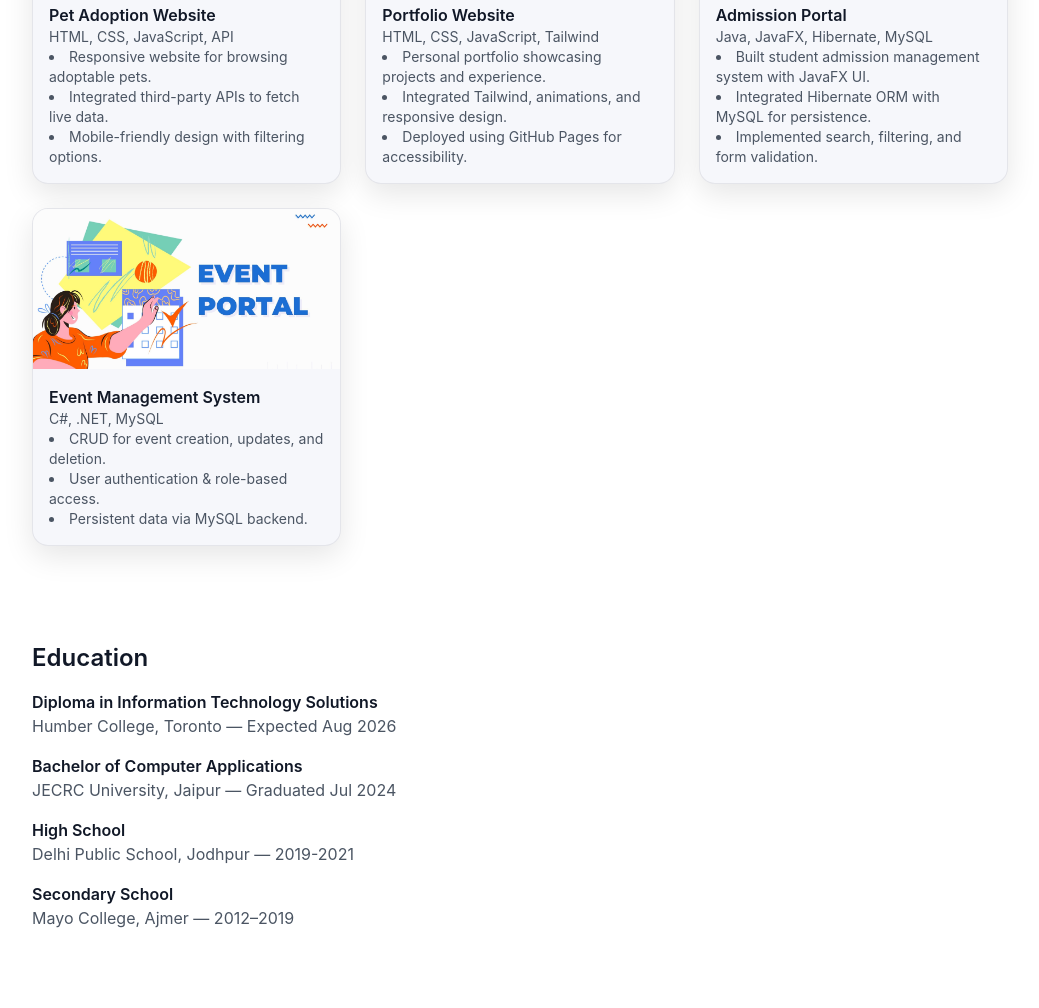
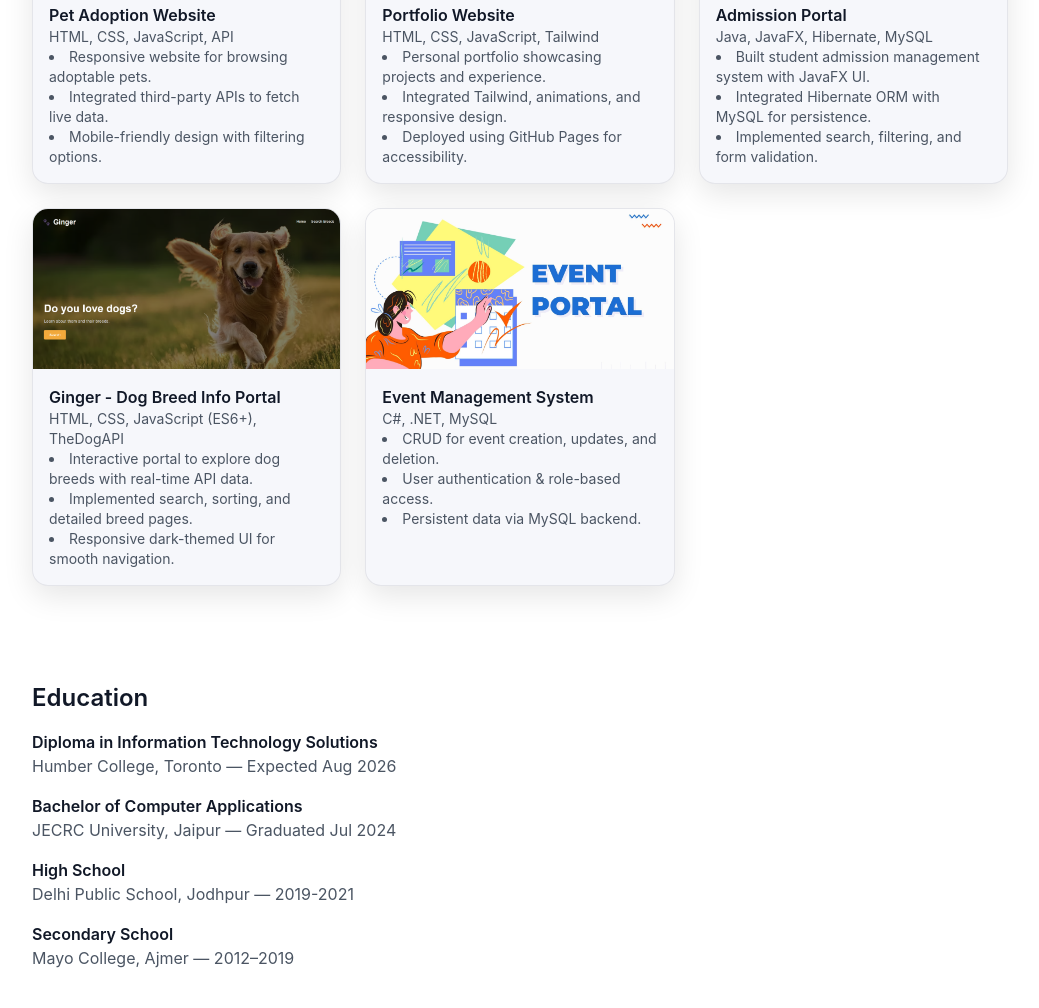
Before and after one commit to rohannbalani/Portfolio, a plain HTML site: page index.html in a window 1280 px wide. Shown: the part 2411-3419 px from the top of the page, without its empty margins (120-1159 px from the left). Drawn offline with nearby package versions, Linux system fonts and the light colour scheme.

Commit message:
updated2

```diff
--- a/index.html
+++ b/index.html
@@ -251,6 +251,22 @@
       </div>
     </a>
 
+<a href="https://rohannbalani.github.io/xml-js-dashboard-project/" target="_blank"
+       class="rounded-xl border border-border bg-bg-soft hover:bg-bg transition shadow-soft overflow-hidden">
+      <div class="h-40 w-full overflow-hidden">
+        <img src="xml.png" alt="xmlproject Screenshot" class="h-full w-full object-cover">
+      </div>
+      <div class="p-4">
+        <h3 class="font-semibold">Ginger - Dog Breed Info Portal</h3>
+<p class="text-muted text-sm">HTML, CSS, JavaScript (ES6+), TheDogAPI</p>
+<ul class="list-disc list-inside text-muted text-sm">
+  <li>Interactive portal to explore dog breeds with real-time API data.</li>
+  <li>Implemented search, sorting, and detailed breed pages.</li>
+  <li>Responsive dark-themed UI for smooth navigation.</li>
+</ul>
+
+      </div>
+    </a>
     <!-- Event Management System -->
     <a href="https://github.com/rohannbalani/" target="_blank"
        class="rounded-xl border border-border bg-bg-soft hover:bg-bg transition shadow-soft overflow-hidden">
```
Also changed, not shown: xml.png (added).
